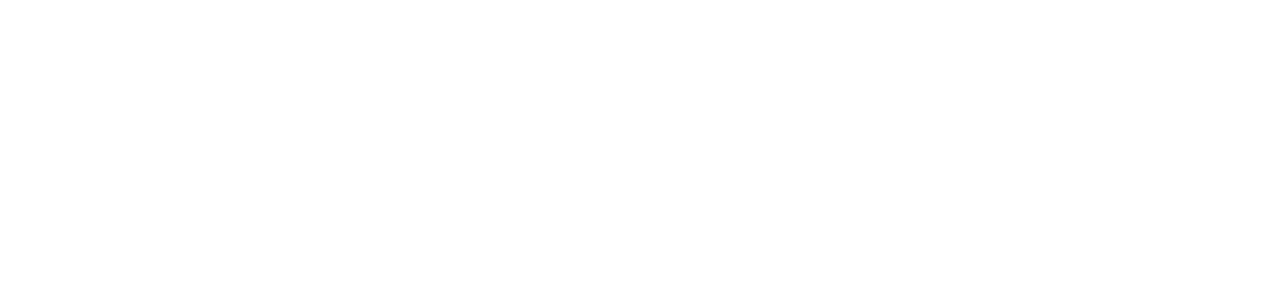
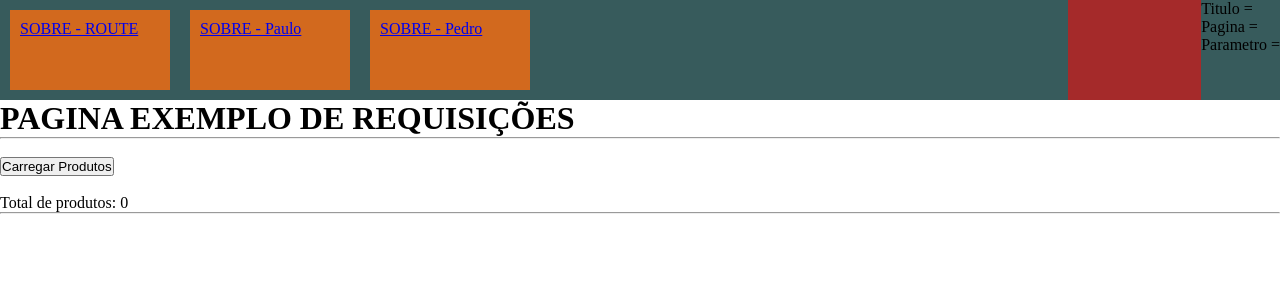
Before and after one commit to paulovferreira/repositorio, a React (Vite) app in the folder PROJETO_VITE/: page /requisicoes in a window 1280 px wide. Before the commit this address had no page. Shown: the top 300 px of the page. Built offline with nearby package versions, Linux system fonts and the light colour scheme.

Commit message:
requisicoes

```diff
--- a/PROJETO_VITE/src/App.tsx
+++ b/PROJETO_VITE/src/App.tsx
@@ -6,6 +6,7 @@ import Sobre from './pages/Sobre.tsx'
 import Atividade from './pages/Atividade.tsx'
 import Condicional from './pages/Condicional.tsx'
 import Comunicacao from './pages/Comunicacao.tsx'
+import Requisicoes from './pages/requisicoes.tsx'
 
 function App() {
 
@@ -17,7 +18,7 @@ function App() {
       <Route path='/atividade' element={<Atividade />} />
       <Route path='/condicional' element={<Condicional />} />
       <Route path='/comunicacao' element={<Comunicacao />} />
-
+      <Route path='/requisicoes' element={<Requisicoes />} />
 
     </Routes>
   )
--- /dev/null
+++ b/PROJETO_VITE/src/pages/requisicoes.tsx
@@ -0,0 +1,39 @@
+import { useState } from "react";
+import Cabecalho from "../components/cabecalho";
+import { Link } from "react-router-dom";
+
+function Requisicoes () {
+
+    const [produtos , setProdutos] = useState([]);
+
+    const carregarProdutos = () => {
+        fetch("https://fakestoreapi.com/products/")
+
+            .then((response) => {
+                return response.json();
+        })
+            .then((json) => {
+                setProdutos(json);
+        })
+    }
+
+    return (
+    <div>
+        <Cabecalho />
+
+        <h1>PAGINA EXEMPLO DE REQUISIÇÕES</h1>
+
+        <hr /><br />
+        {/* Criando botão para aplicação da função de busca mediante ao clique. */}
+        <button onClick={carregarProdutos}> Carregar Produtos </button>
+        <br />
+        <br />
+        {/* Apenas exibe a quantidade de registros retornados. */}
+        Total de produtos: {produtos.length}
+        <br /><hr />
+
+    </div>
+    )
+}
+
+export default Requisicoes;
```
